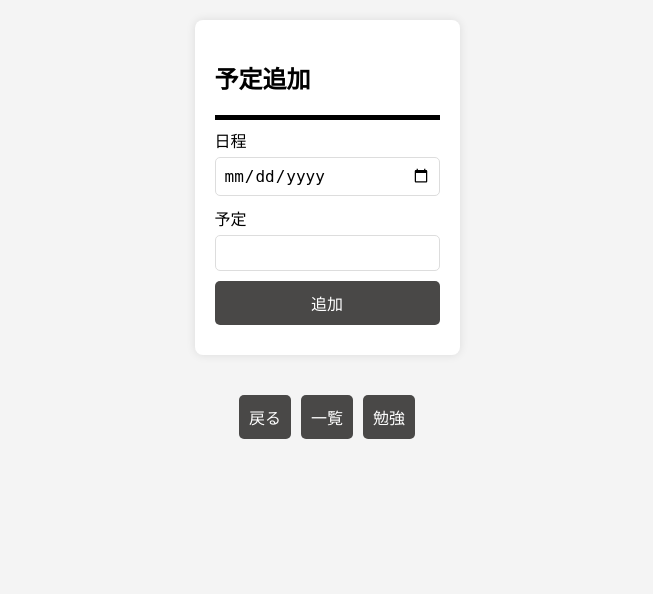
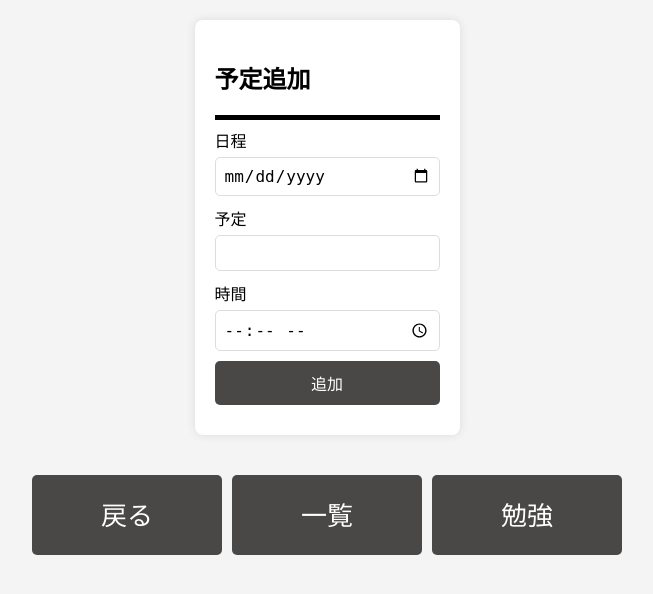
Before and after one commit to 2023AIT-OOP2-G09/GUI_APP, a Flask app: page /add in a window 1280 px wide. Shown: the top 594 px of the page, without its empty margins (313-966 px from the left). Run offline with Flask 3, Linux system fonts and the light colour scheme.

Commit message:
追加ページ
時間の追加とボタンのスタイルを変更しました

```diff
--- a/templates/AddSchedule.html
+++ b/templates/AddSchedule.html
@@ -71,17 +71,14 @@
     }
 
     /* 各ボタンの異なるスタイル */
-    .btn--add {
+    .underbtn{
       background: #494847;
+      padding: 20px;
+      font-size: 26px;
+      width: 150px;
+    height: 40px;
     }
 
-    .btn--back {
-      background: #494847;
-    }
-
-    .btn--study {
-      background: #494847;
-    }
   </style>
 </head>
 
@@ -100,6 +97,10 @@
       <label for="schedule">予定</label>
       <input type="text" id="schedule" name="schedule" required>
 
+      <!-- 予定入力フォーム -->
+      <label for="schedule">時間</label>
+      <input type="time" id="time" name="time" required>
+
       <!-- 送信ボタン -->
       <input type="submit" class="btn btn--add" value="追加">
     </form>
@@ -107,9 +108,9 @@
 
   <!-- ボタンコンテナ -->
   <div class="button-container">
-    <a href="/" class="btn btn--add">戻る</a>
-    <a href="/list" class="btn btn--back">一覧</a>
-    <a href="/study" class="btn btn--study">勉強</a>
+    <a href="/" class="underbtn btn">戻る</a>
+    <a href="/list" class="underbtn btn">一覧</a>
+    <a href="/study" class="underbtn btn">勉強</a>
   </div>
 
   <!-- JavaScriptファイルの読み込み -->
```
